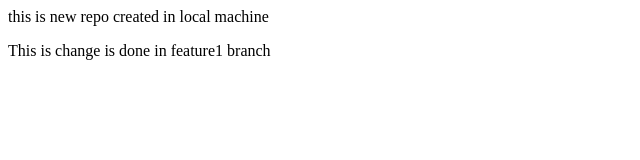
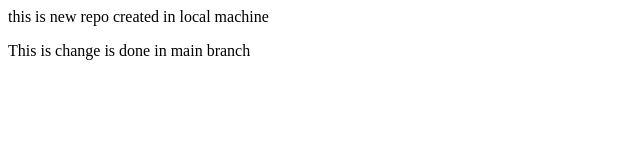
Before and after one commit to codingphysicist/localrepo, a plain HTML site: page index.html in a window 1280 px wide. Shown: the full height of the page, 0-640 px from the left. Drawn offline with Linux system fonts and the light colour scheme.

Commit message:
add line

```diff
--- a/index.html
+++ b/index.html
@@ -1,2 +1,2 @@
 <p> this is new repo created in local machine <p>
-<p> This is change is done in feature1 branch<p>
+<p> This is change is done in main branch<p>
```
